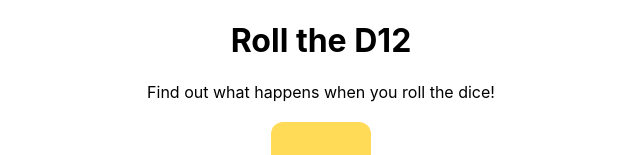
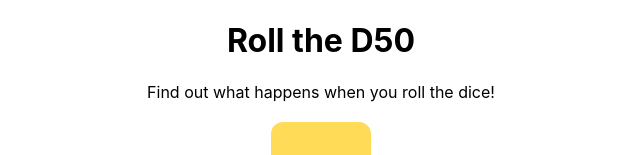
Before and after one commit to s-zhaojo/DnD, a React (Create React App) app: page / in a window 1280 px wide. Shown: the top 155 px of the page, without its empty margins (319-959 px from the left). Built offline with nearby package versions, Linux system fonts and the light colour scheme.

Commit message:
Update App.js

```diff
--- a/src/App.js
+++ b/src/App.js
@@ -93,7 +93,7 @@ function App() {
   return (
     <div className="App">
       <header className="App-header">
-        <h1>Roll the D12</h1>
+        <h1>Roll the D50</h1>
         <p>Find out what happens when you roll the dice!</p>
 
         {/* 3D Dice Roll Animation */}
```
